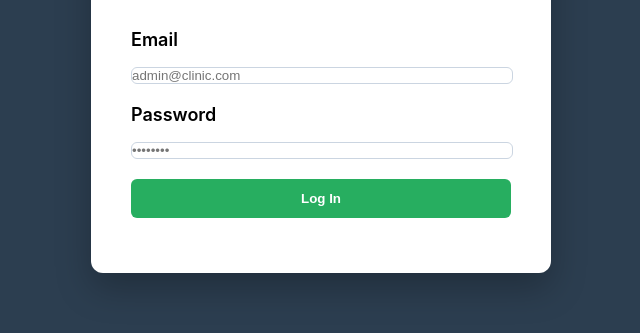
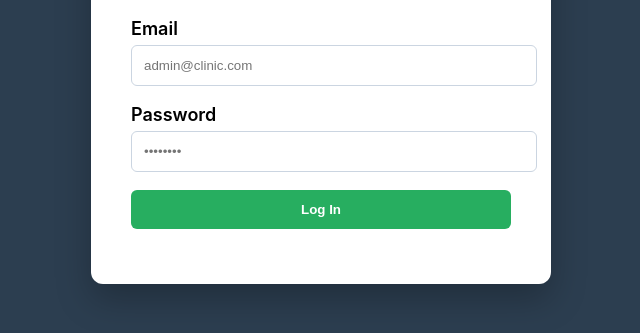
Before and after one commit to atntonas/VetErp, a plain HTML site: page login.html in a window 1280 px wide. Shown: the part 429-762 px from the top of the page, without its empty margins (319-959 px from the left). Drawn offline with nearby package versions, Linux system fonts and the light colour scheme.

Commit message:
Update login.html

```diff
--- a/login.html
+++ b/login.html
@@ -38,7 +38,7 @@
     .login-card h2 { margin-top: 0; color: #2c3e50; text-align: center;}
     .form-group { margin-bottom: 18px; }
     .form-group label { display: block; margin-bottom: 6px; font-weight: 600; font-size: 18px; }
-    .form-group input { width: 100%; padding: 0px; border: 1px solid #cbd5e1; border-radius: 6px; }
+    .form-group input { width: 100%; padding: 12px; border: 1px solid #cbd5e1; border-radius: 6px; }
     button { width: 100%; padding: 12px; background: #27ae60; color: white; border: none; border-radius: 6px; font-weight: bold; cursor: pointer; }
     button:hover { background: #219150; }
     .error-msg { color: #e74c3c; font-size: 13px; margin-top: 15px; text-align: center; }
```
